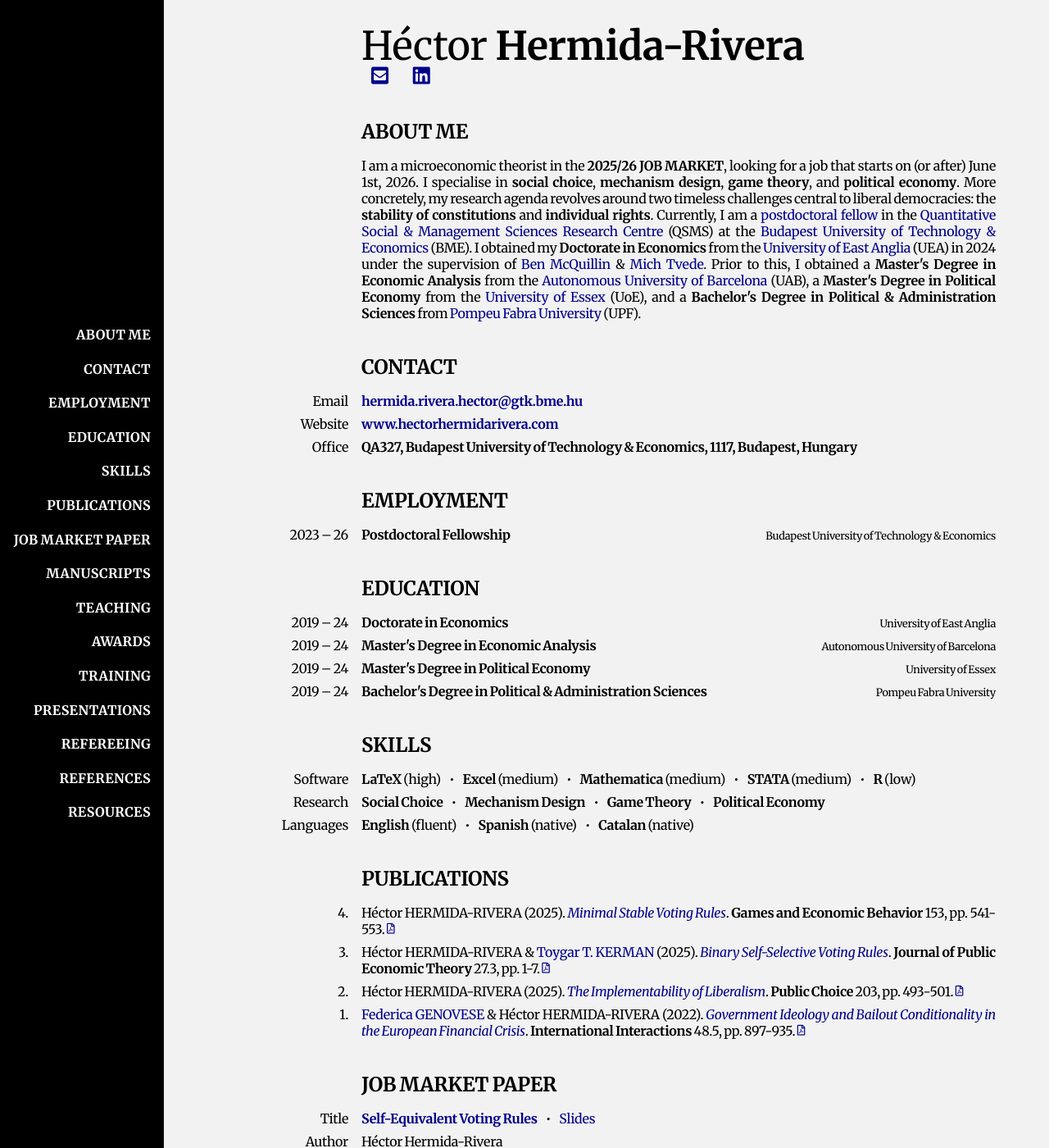
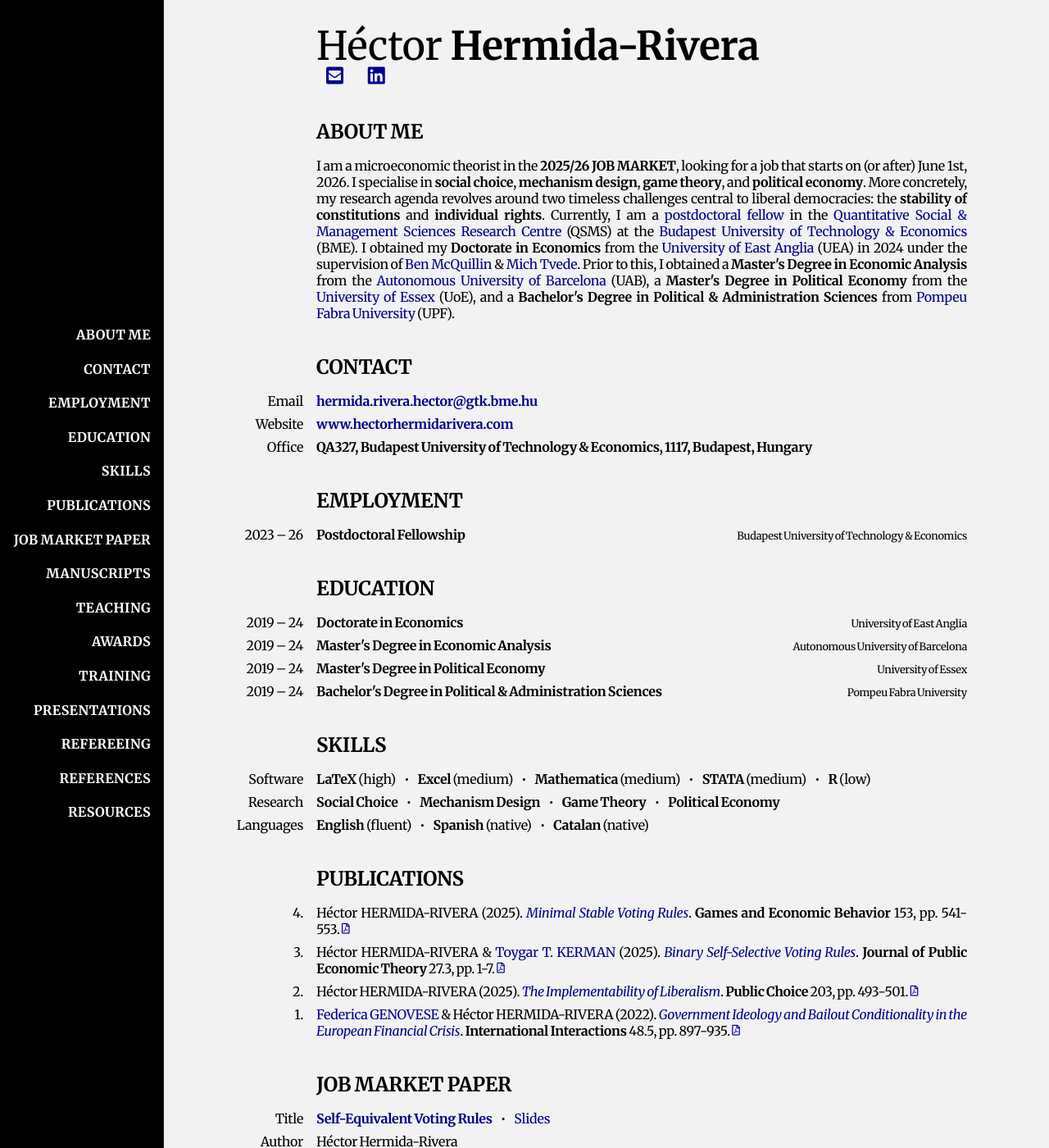
Before and after one commit to HectorHermidaRivera/hectorhermidarivera.github.io, a Jekyll site: the page built from index.md, in a window 1280 px wide and 1400 px high. Shown: the whole window at 82% size. Built offline with Jekyll 4.4.1, drawn with Linux system fonts in a browser that asks for light colours; a style sheet for code colours, icons or effects is not loaded.

Commit message:
Update style.css

```diff
--- a/assets/css/style.css
+++ b/assets/css/style.css
@@ -66,14 +66,14 @@ body {
 } */
 
 .content {
-  margin-left: calc(200px + ((100vw - 150px - 1000px)/2));
-  margin-right: calc((100vw - 150px - 1000px)/2);
-  max-width: 1000px;
-  width: calc(100% - 225px);
+  max-width: 1000px;         /* maximum content width */
+  width: 100%;               /* fill available width */
+  margin-left: 200px;        /* always respect sidebar width */
+  margin-right: 20px;        /* default right margin */
   text-align: justify;
   box-sizing: border-box;
   font-size: 1em;
-  padding: 0px 50px 30px 10px;
+  padding: 0 20px 30px 20px; /* internal padding */
   background-color: #f2f2f2;
 }
 
```
